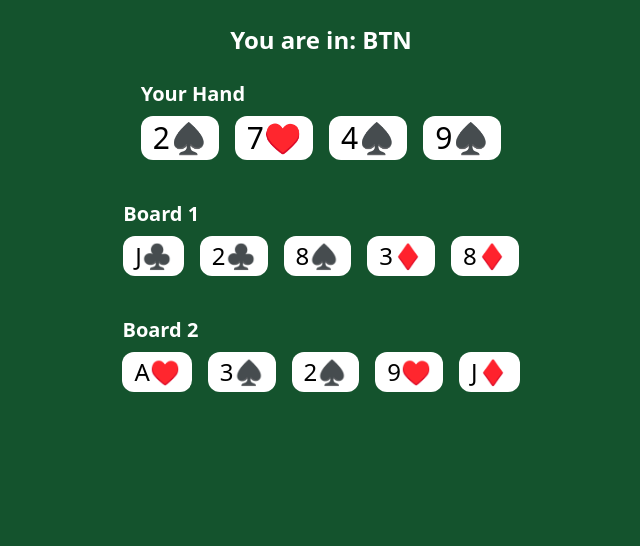
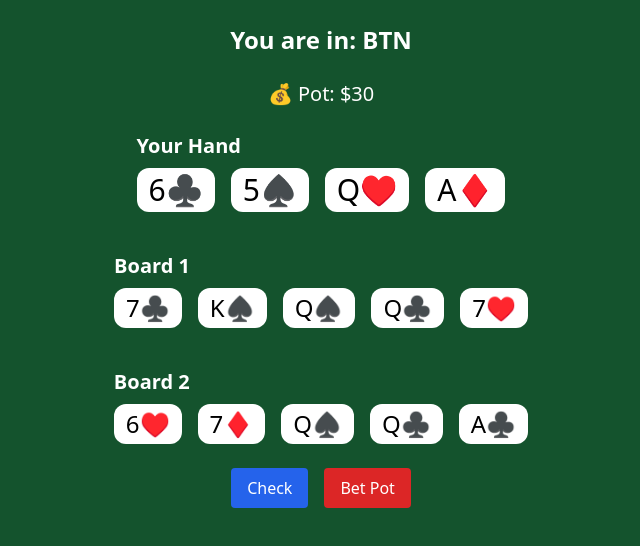
Before and after one commit to 14141313/PLO4-Trainer, a React (Vite) app: page / in a window 1280 px wide. Both pictures are taken after a click on the button "BTN". Shown: the top 546 px of the page, without its empty margins (319-959 px from the left). Built offline with nearby package versions, Linux system fonts and the light colour scheme.

Commit message:
Update GameScreen.tsx

```diff
--- a/src/GameScreen.tsx
+++ b/src/GameScreen.tsx
@@ -1,4 +1,4 @@
-import React from 'react';
+import React, { useState } from 'react';
 
 const suits = ['♠️', '♥️', '♣️', '♦️'];
 const ranks = ['A', 'K', 'Q', 'J', 'T', '9', '8', '7', '6', '5', '4', '3', '2'];
@@ -18,18 +18,47 @@ const generateUniqueCards = (count: number): string[] => {
 };
 
 export default function GameScreen({ position }: { position: string }) {
-  const holeCards = generateUniqueCards(4);
-  const board1 = generateUniqueCards(5);
-  const board2 = generateUniqueCards(5);
+  const [pot, setPot] = useState(30); // 6 x $5 antes
+  const [playerHasActed, setPlayerHasActed] = useState(false);
+  const [playerHand] = useState(generateUniqueCards(4));
+  const [opponentHands] = useState(
+    Array.from({ length: 5 }, () => generateUniqueCards(4))
+  );
+  const [board1] = useState(generateUniqueCards(5));
+  const [board2] = useState(generateUniqueCards(5));
+  const [opponentActions, setOpponentActions] = useState<string[]>([]);
+
+  const handlePlayerAction = (action: 'check' | 'bet') => {
+    let newPot = pot;
+
+    if (action === 'bet') {
+      newPot += 30; // you bet the pot
+      const actions = opponentHands.map(() => {
+        const rand = Math.random();
+        if (rand < 0.4) return 'fold';
+        else return 'call';
+      });
+
+      const calls = actions.filter(a => a === 'call').length;
+      newPot += calls * 30;
+      setOpponentActions(actions);
+    } else {
+      setOpponentActions(Array(5).fill('check'));
+    }
+
+    setPot(newPot);
+    setPlayerHasActed(true);
+  };
 
   return (
     <div className="min-h-screen bg-green-900 text-white p-6 flex flex-col items-center space-y-6">
       <h1 className="text-2xl font-bold">You are in: {position}</h1>
+      <div className="text-xl">💰 Pot: ${pot}</div>
 
       <div>
         <h2 className="text-xl mb-2 font-semibold">Your Hand</h2>
         <div className="flex gap-4 text-3xl">
-          {holeCards.map((card, i) => (
+          {playerHand.map((card, i) => (
             <span key={i} className="bg-white text-black px-3 py-1 rounded-xl">
               {card}
             </span>
@@ -58,6 +87,26 @@ export default function GameScreen({ position }: { position: string }) {
           ))}
         </div>
       </div>
+
+      {!playerHasActed ? (
+        <div className="flex gap-4 mt-6">
+          <button onClick={() => handlePlayerAction('check')} className="px-4 py-2 bg-blue-600 rounded">
+            Check
+          </button>
+          <button onClick={() => handlePlayerAction('bet')} className="px-4 py-2 bg-red-600 rounded">
+            Bet Pot
+          </button>
+        </div>
+      ) : (
+        <div className="mt-6">
+          <h2 className="text-lg font-semibold mb-2">Opponent Reactions:</h2>
+          <ul className="space-y-1">
+            {opponentActions.map((action, i) => (
+              <li key={i}>Opponent {i + 1}: {action.toUpperCase()}</li>
+            ))}
+          </ul>
+        </div>
+      )}
     </div>
   );
 }
```
